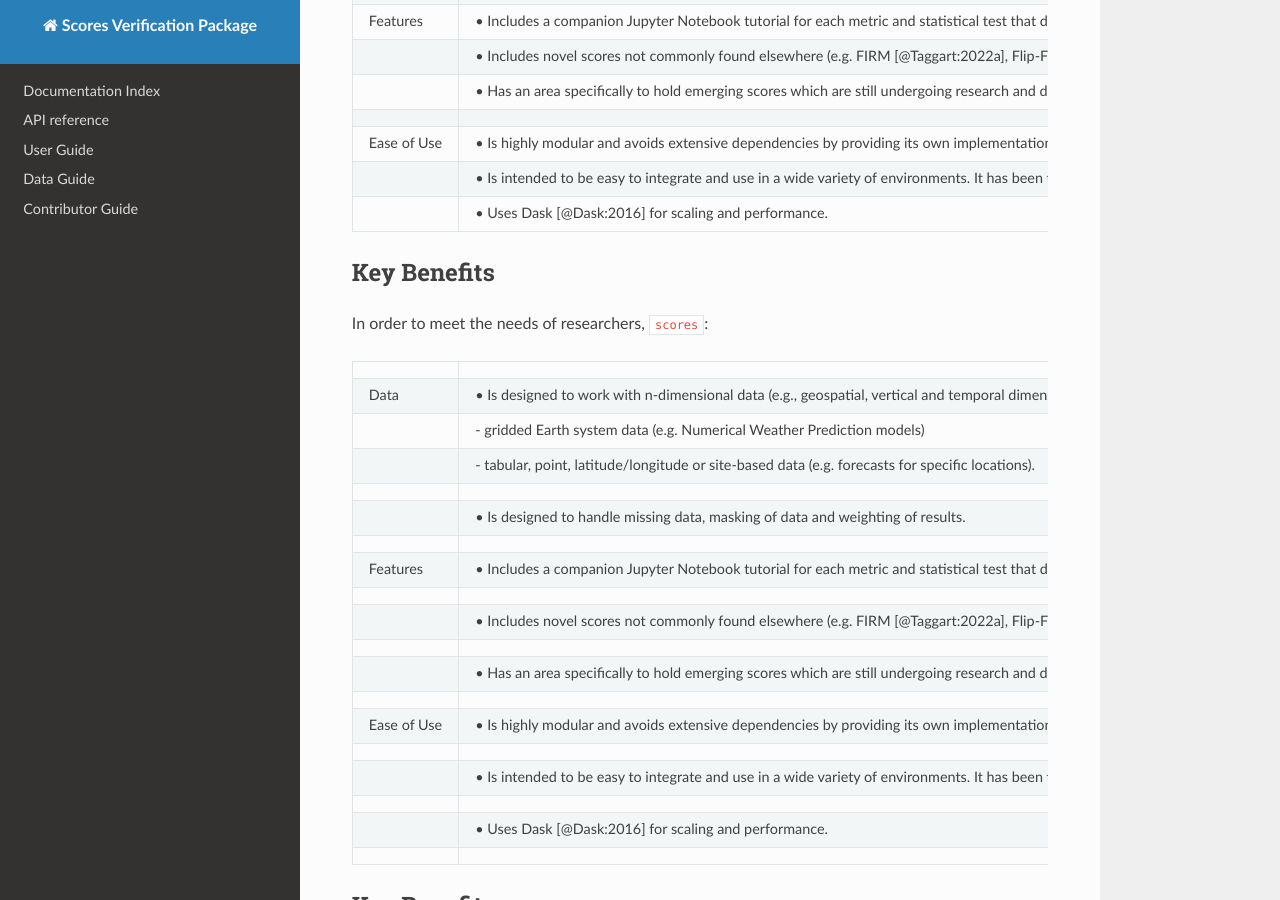
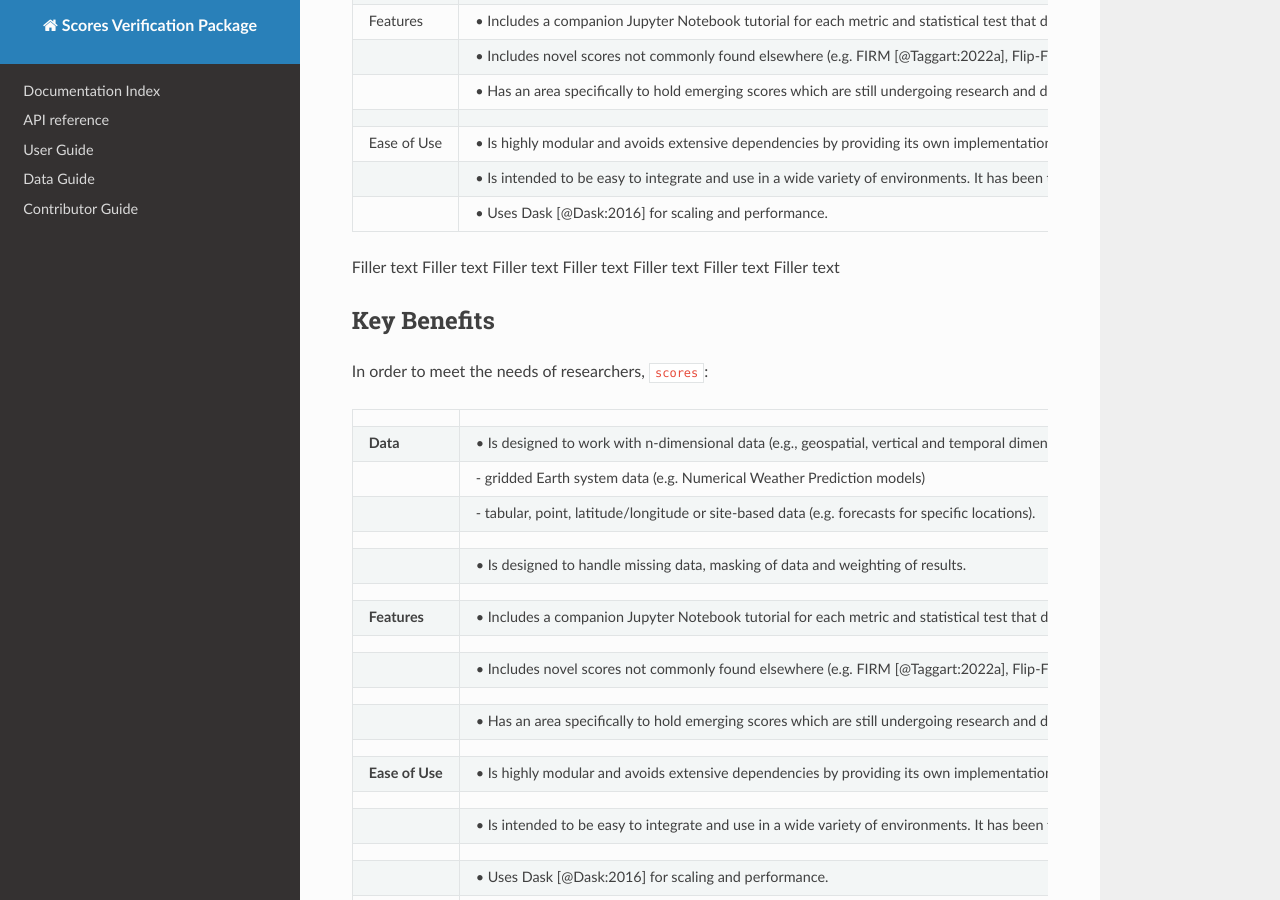
Before and after one commit to nci/scores, an MkDocs documentation site: the page built from docs/paper.md, in a window 1280 px wide and 900 px high, scrolled down 1783 px. Built offline with MkDocs 1.6.1, drawn with Linux system fonts in a browser that asks for light colours; nearby versions of some CDN libraries.

Commit message:
Further table tweaking
Signed-off-by: Stephanie Chong <168800785+Steph-Chong@users.noreply.github.com>

```diff
--- a/docs/paper.md
+++ b/docs/paper.md
@@ -80,25 +80,34 @@ In order to meet the needs of researchers, `scores`:
 |             | • Is intended to be easy to integrate and use in a wide variety of environments. It has been tested and used on workstations, servers and in high performance computing (supercomputing) environments. |
 |             | • Uses Dask [@Dask:2016] for scaling and performance. |
 
+Filler text
+Filler text
+Filler text
+Filler text
+Filler text
+Filler text
+Filler text
+
+
 ## Key Benefits
 
 In order to meet the needs of researchers, `scores`:
 
 |             |                                                                                     |
 |-------------|-------------------------------------------------------------------------------------|
-| Data        | • Is designed to work with n-dimensional data (e.g., geospatial, vertical and temporal dimensions) for both point-based and gridded data. `scores` can effectively handle the dimensionality, data size and data structures commonly utilised for: |
+| **Data**    | • Is designed to work with n-dimensional data (e.g., geospatial, vertical and temporal dimensions) for both point-based and gridded data. `scores` can effectively handle the dimensionality, data size and data structures commonly utilised for: |
 |             |  - gridded Earth system data (e.g. Numerical Weather Prediction models) |
 |             |  - tabular, point, latitude/longitude or site-based data (e.g. forecasts for specific locations).
 |
 |             | • Is designed to handle missing data, masking of data and weighting of results.
 |
-| Features    | • Includes a companion Jupyter Notebook tutorial for each metric and statistical test that demonstrates its use in practice.
+| **Features** | • Includes a companion Jupyter Notebook tutorial for each metric and statistical test that demonstrates its use in practice.
 |
 |             | • Includes novel scores not commonly found elsewhere (e.g. FIRM [@Taggart:2022a], Flip-Flop Index [@Griffiths:2019; @griffiths2021circular]).
 |
 |             | • Has an area specifically to hold emerging scores which are still undergoing research and development. This provides a clear mechanism for people to share, access and collaborate on new scores, and be able to easily re-use versioned implementations of those scores.
 |
-| Ease of Use | • Is highly modular and avoids extensive dependencies by providing its own implementations where relevant.
+| **Ease of Use** | • Is highly modular and avoids extensive dependencies by providing its own implementations where relevant.
 |
 |             | • Is intended to be easy to integrate and use in a wide variety of environments. It has been tested and used on workstations, servers and in high performance computing (supercomputing) environments.
 |
```
